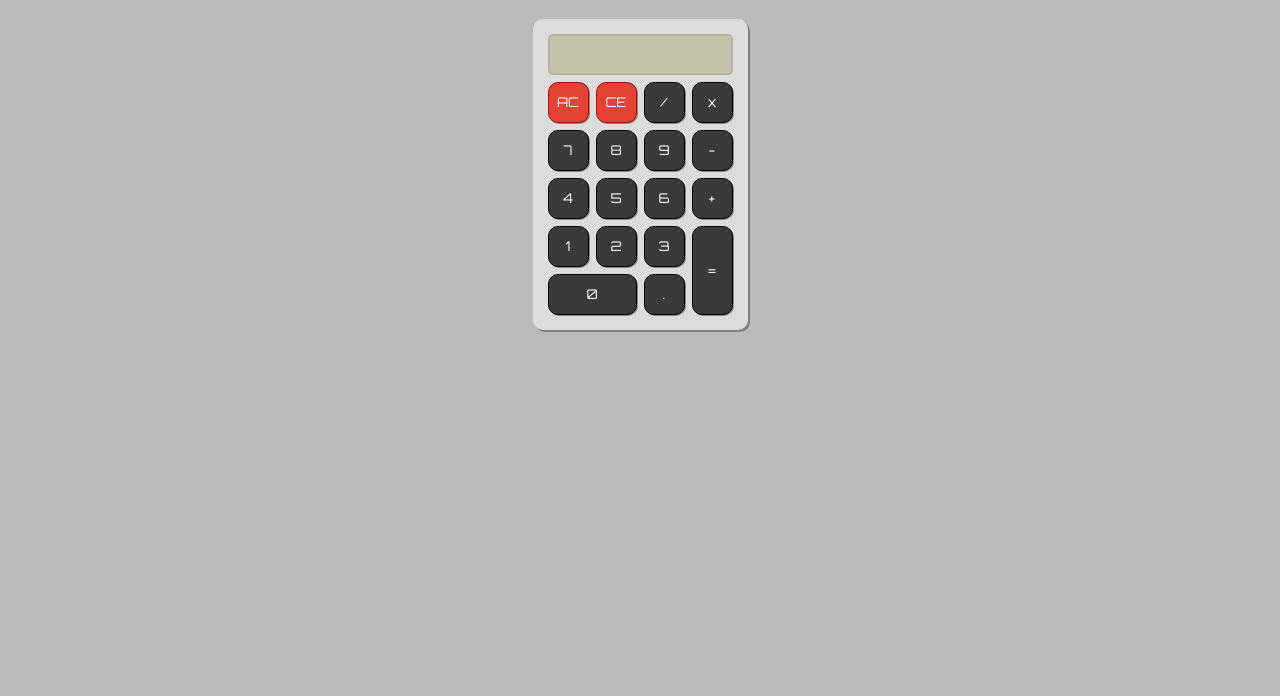
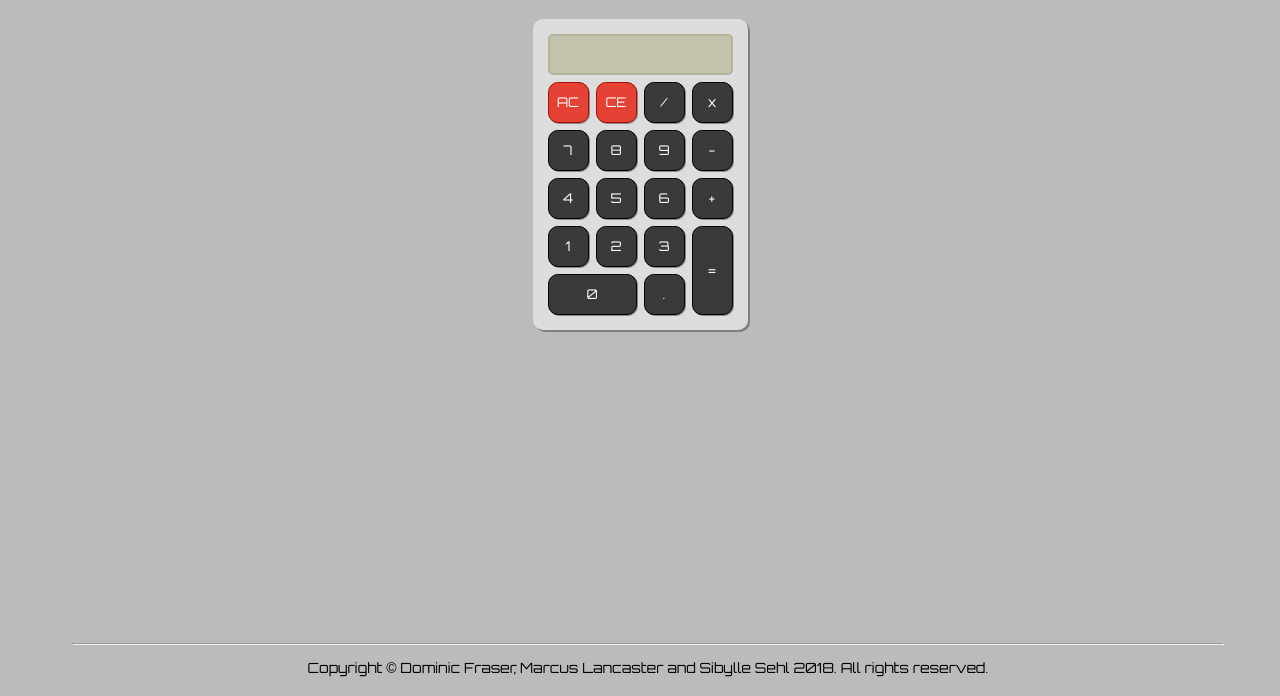
Before and after one commit to dominicfraser/JSCalc, a plain HTML site: page index.html in a window 1280 px wide. Shown: the part 104-800 px from the top of the page. Drawn offline with Linux system fonts and the light colour scheme.

Commit message:
add preliminary footer

```diff
--- a/index.html
+++ b/index.html
@@ -30,6 +30,10 @@
     <button id="0-btn" class="zero-btn-span btn-color">0</button>
     <button class="btn-color" id="dot-btn">.</button>
   </div>
+  <div id="footer">
+    <hr>
+    <p>Copyright &copy; Dominic Fraser, Marcus Lancaster and Sibylle Sehl 2018. All rights reserved.</p>
+  </div>
   <script src="calculator.js"></script>
   <script src="runner.js"></script>
 </body>
--- a/main.css
+++ b/main.css
@@ -62,3 +62,18 @@ h1 {
 button:focus {
   outline:0;
 }
+
+#footer {
+   position:absolute;
+   bottom:0;
+   width:100%;
+   height:60px; /* Height of the footer */
+   font-family: Orbitron, sans-serif;
+   font-size: 14px;
+   text-align: center;
+}
+
+hr {
+  margin-left: 5%;
+  margin-right: 5%;
+}
```
